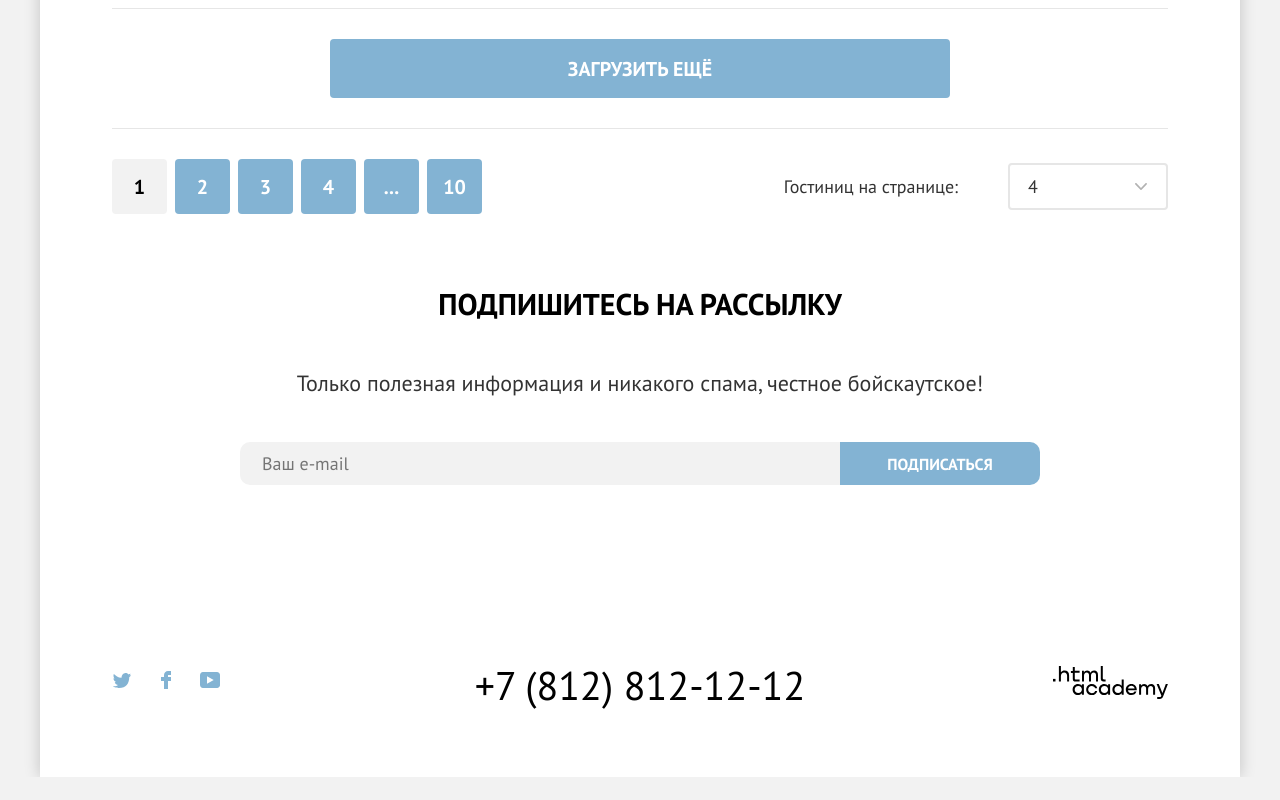
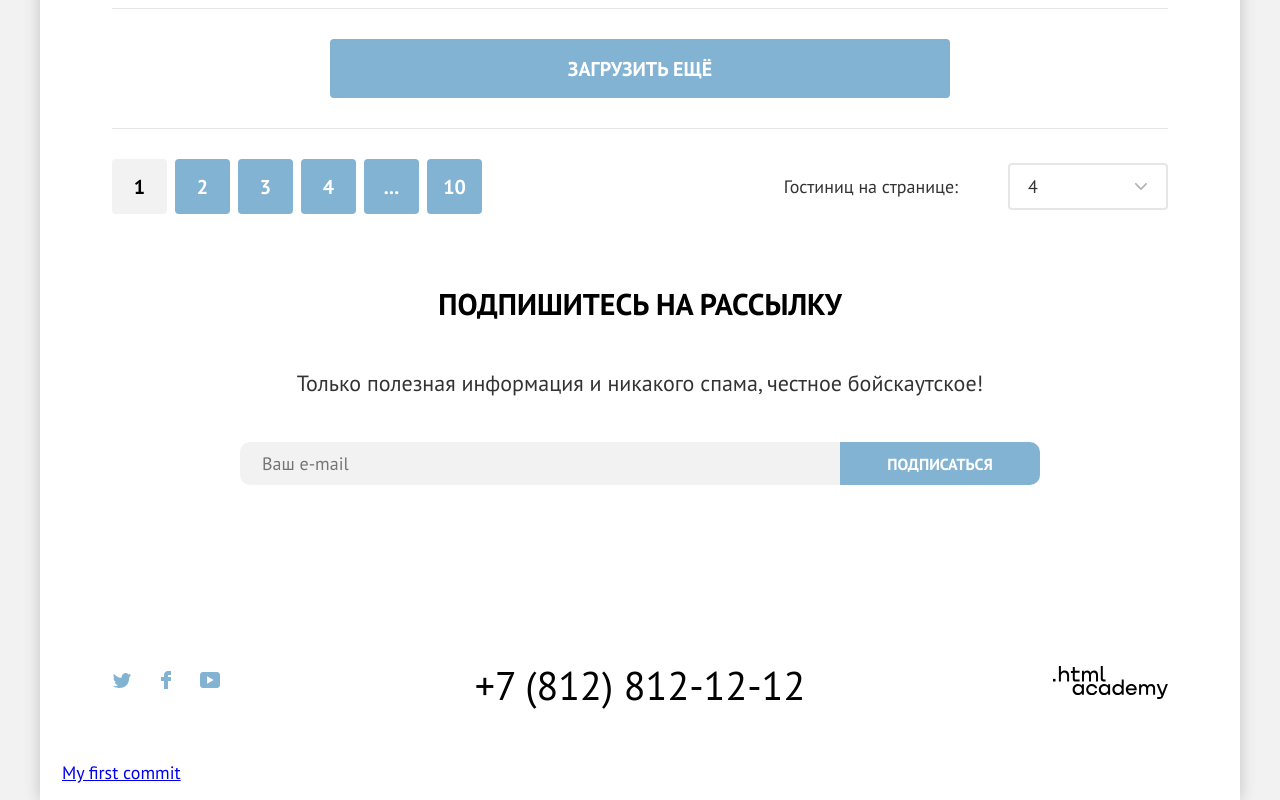
Before and after one commit to KovandiN/sedona, a plain HTML site: page catalog.html in a window 1280 px wide. Shown: the part 1527-2327 px from the top of the page. Before the commit the page ends 2304 px from the top, so only its background shows below. Drawn offline with Linux system fonts and the light colour scheme.

Commit message:
My first commit

```diff
--- a/catalog.html
+++ b/catalog.html
@@ -405,5 +405,8 @@
           <path d="M109.4 27L105.8 18.1H103.6L108.4 29.7C108.1 30.6 107.7 30.9 106.7 30.9H104.2V32.9H106.7C108.5 32.9 109.5 32.1 110.2 30.3L114.9 18.1H112.8L109.4 27Z" />
         </svg>
     </footer>
+    <div>
+      My first commit
+    </div>
   </body>
 </html>
```
